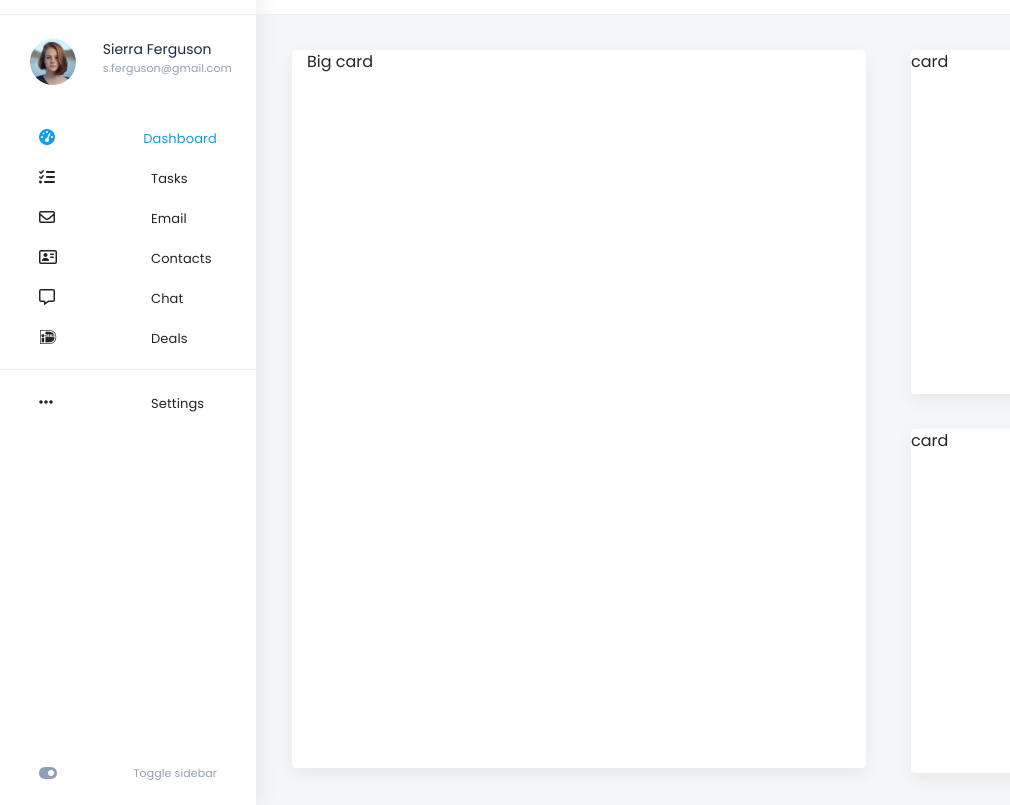
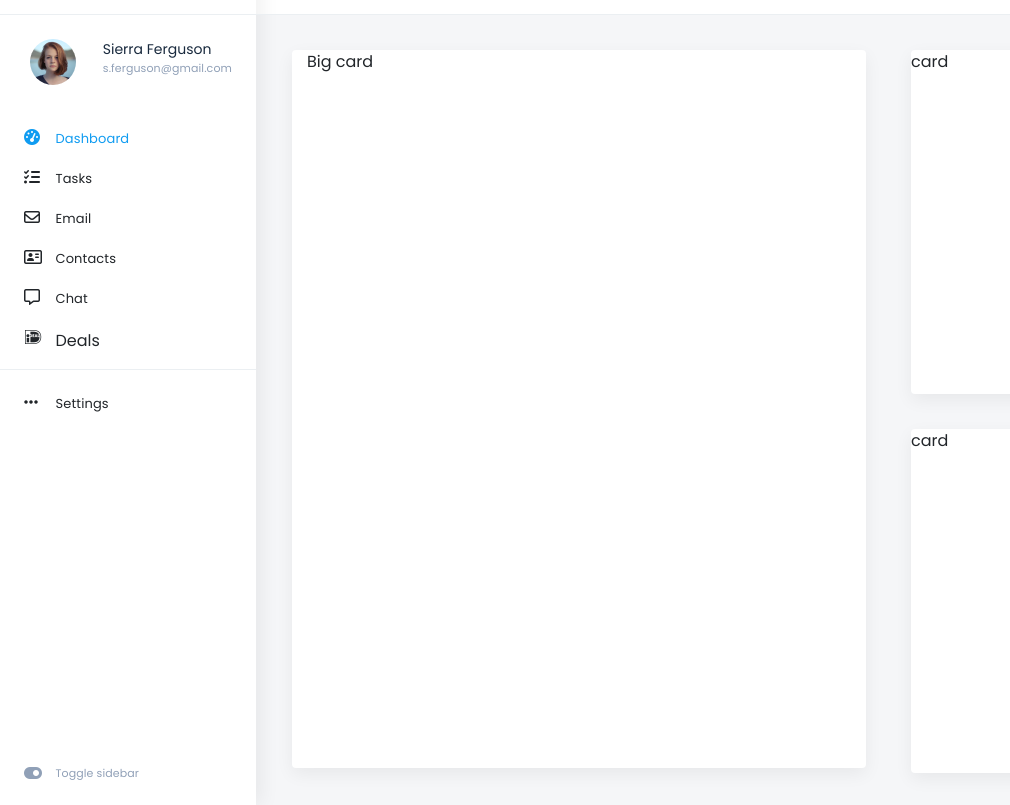
Before and after one commit to NimrodMendel/SaaS-Website, a plain HTML site: page index.html in a window 1280 px wide. Shown: the part 45-850 px from the top of the page, without its empty margins (0-1010 px from the left). Drawn offline with nearby package versions, Linux system fonts and the light colour scheme.

Commit message:
Side bar styling fixes

```diff
--- a/index.html
+++ b/index.html
@@ -33,37 +33,37 @@
                     </div>
                 </div>
                 <div class="active utils row justify-content-start">
-                    <i class="fas fa-tachometer-alt col"></i>
-                    <p class="col">Dashboard</p>
+                    <i class="fas fa-tachometer-alt "></i>
+                    <p>Dashboard</p>
                 </div>
                 <div class="utils row justify-content-start">
-                    <i class="fas fa-tasks col"></i>
-                    <p class="col">Tasks</p>
+                    <i class="fas fa-tasks"></i>
+                    <p>Tasks</p>
                 </div>
                 <div class="utils row justify-content-start">
-                    <i class="far fa-envelope col"></i>
-                    <p class="col">Email</p>
+                    <i class="far fa-envelope"></i>
+                    <p>Email</p>
                 </div>
                 <div class="utils row justify-content-start">
-                    <i class="far fa-address-card col"></i>
-                    <p class="col">Contacts</p>
+                    <i class="far fa-address-card"></i>
+                    <p>Contacts</p>
                 </div>
                 <div class="utils row justify-content-start">
-                    <i class="far fa-comment-alt col"></i>
-                    <p class="col">Chat</p>
+                    <i class="far fa-comment-alt"></i>
+                    <p>Chat</p>
                 </div>
                 <div class="utils row justify-content-start">
-                    <i class="fab fa-ideal col"></i>
-                    <p class="col">Deals</p>
+                    <i class="fab fa-ideal"></i>
+                    <p">Deals</p>
                 </div>
                 <div class="side-divider"></div>
                 <div class="utils settings-option row justify-content-start">
-                    <i class="fas fa-ellipsis-h col"></i>
-                    <p class="col">Settings</p>
+                    <i class="fas fa-ellipsis-h"></i>
+                    <p>Settings</p>
                 </div>
                 <div class="utils toggle-option row justify-content-start">
-                    <i class="fas fa-toggle-on col"></i>
-                    <p class="col">Toggle sidebar</p>
+                    <i class="fas fa-toggle-on"></i>
+                    <p>Toggle sidebar</p>
                 </div>
             </div>
 
--- a/style.css
+++ b/style.css
@@ -113,6 +113,8 @@ body {
     margin-left: 24px;
     margin-bottom: 20px;
     margin-right: 55px;
+
+    display: flex;
 }
 
 .utils p {
@@ -123,6 +125,10 @@ body {
 
 .utils i {
     margin-right: 16px;
+    width: 15px;
+    height: 15px;
+    padding: 0;
+    margin-right: 16.5px;
 }
 
 .active {
```
